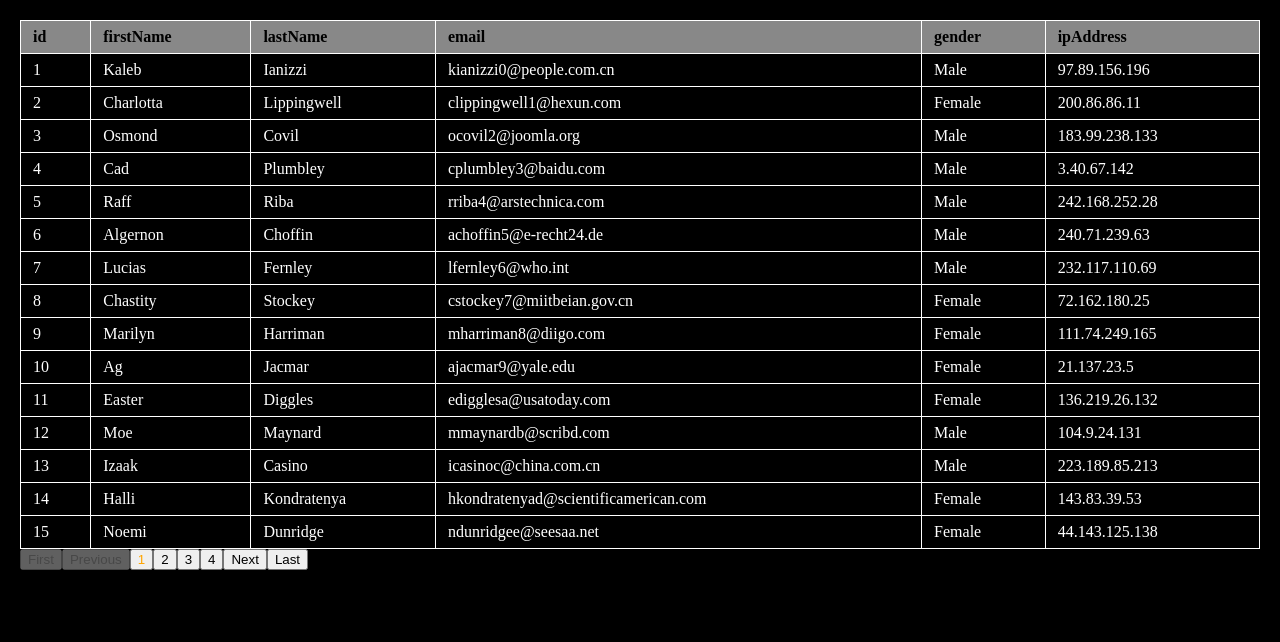
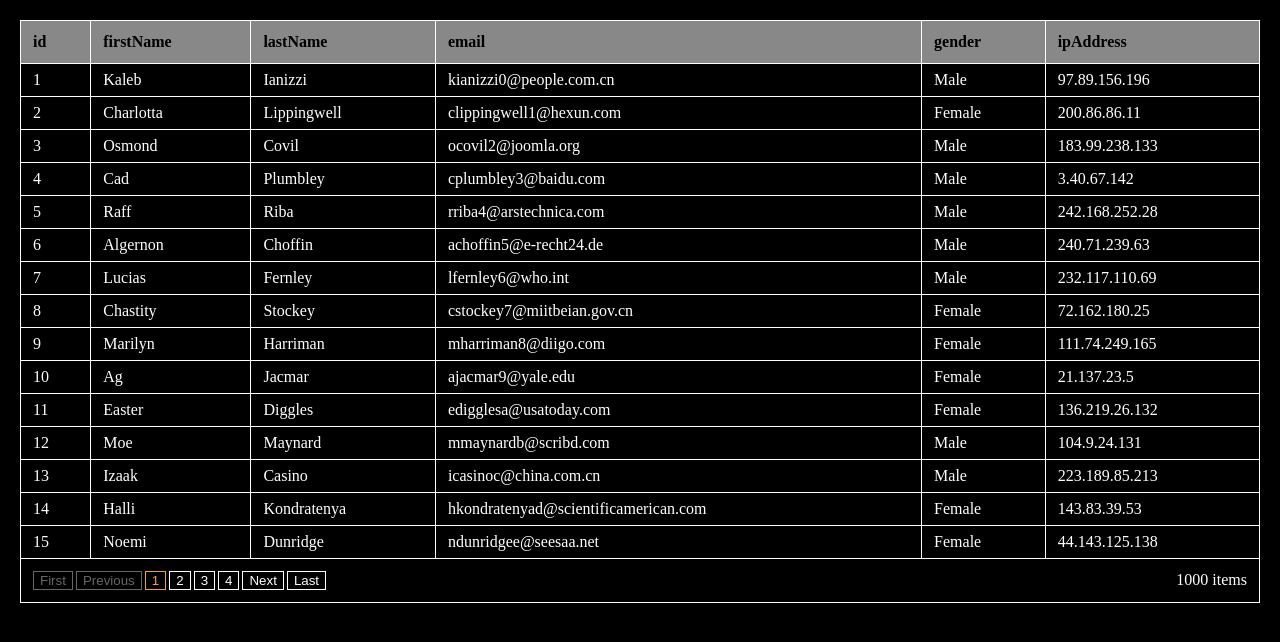
Before and after one commit to nruffing/data-grid-vue, a Vue app: page / in a window 1280 px wide. Shown: the top 642 px of the page. Built offline with nearby package versions, Linux system fonts and the light colour scheme.

Commit message:
page nav styles

```diff
--- a/src/components/DataGridVue.vue
+++ b/src/components/DataGridVue.vue
@@ -16,11 +16,14 @@
         </td>
       </tr>
     </table>
-    <PageNavigation
-      v-if="paged"
-      v-model:current-page="currentPage"
-      v-model:page-size="pageSize"
-      :total-items="totalItems" />
+    <div class="dgv-footer">
+      <PageNavigation
+        v-if="paged"
+        v-model:current-page="currentPage"
+        v-model:page-size="pageSize"
+        :total-items="totalItems" />
+      <span class="dgv-total-items">{{ totalItems }} items</span>
+    </div>
   </div>
 </template>
 
--- a/src/styles/DataGridVueDark.css
+++ b/src/styles/DataGridVueDark.css
@@ -4,47 +4,117 @@
   --dgv-cell-border: 1px solid rgb(255, 255, 255);
   --dgv-cell-font-size: 16px;
 
+
   --dgv-header-text-color: rgb(0, 0, 0);
   --dgv-header-background: rgb(136, 136, 136);
+  --dgv-header-padding: 12px;
   --dgv-header-font-size: 18px;
   --dgv-header-font-weight: bold;
   --dgv-header-border: 1px solid rgb(255, 255, 255);
 
-  --dgv-active-page-color: orange;
+
+  --dgv-footer-text-color: rgb(255, 255, 255);
+  --dgv-footer-background: transparent;
+  --dgv-footer-padding: 12px;
+  --dgv-footer-font-size: 18px;
+  --dgv-footer-font-weight: normal;
+  --dgv-footer-border: 1px solid rgb(255, 255, 255);
+  --dgv-footer-border-top: none;
+
+
+  --dgv-nav-button-text-color: rgb(255, 255, 255);
+  --dgv-nav-button-border: 1px solid rgb(255, 255, 255);
+  --dgv-nav-button-background: transparent;
+
+  --dgv-nav-button-disabled-opacity: 0.4;
+
+  --dgv-nav-button-active-color: rgb(237, 166, 34);
+  --dgv-nav-button-active-border: 1px solid rgb(237, 166, 34);
+  --dgv-nav-button-active-background: transparent;
+
+  --dgv-nav-button-hover-color: rgb(0, 0, 0);
+  --dgv-nav-button-hover-border: 1px solid rgb(237, 166, 34);
+  --dgv-nav-button-hover-background: rgb(237, 166, 34);
 }
 
-.dgv-data-grid-container {
-  color: var(--dgv-cell-text-color);
-}
 
+/**** Data Grid ****/
 .dgv-data-grid {
   border-collapse: collapse;
 }
 
+  /**** Full Width ****/
+  .dgv-data-grid-container.dgv-full-width {
+    display: flex;
+    flex-direction: column;
+  }
+
+
+/**** Header ****/
 .dgv-data-grid .dgv-data-grid-header-row td {
   color: var(--dgv-header-text-color);
+  padding: var(--dgv-header-padding);
   background-color: var(--dgv-header-background);
   font-weight: var(--dgv-header-font-weight);
   font-size: var(--header-font-size);
   border: var(--dgv-header-border);
 }
 
+.dgv-data-grid-header-row > td.sortable {
+  cursor: pointer;
+}
+
+
+/**** Cell ****/
 .dgv-data-grid td {
+  color: var(--dgv-cell-text-color);
   padding: var(--dgv-cell-padding);
   font-size: var(--dgv-font-size);
   border: var(--dgv-cell-border);
 }
 
-.dgv-selected-page {
-  color: var(--dgv-active-page-color);
+
+/**** Footer ****/
+.dgv-footer {
+  color: var(--dgv-footer-text-color);
+  padding: var(--dgv-footer-padding);
+  background-color: var(--dgv-footer-background);
+  font-weight: var(--dgv-footer-font-weight);
+  font-size: var(--footer-font-size);
+  border: var(--dgv-footer-border);
+  border-top: var(--dgv-footer-border-top);
+  display: flex;
+  flex-direction: row;
+  justify-content: space-between;
 }
 
-.dgv-data-grid-header-row > td.sortable {
-  cursor: pointer;
-}
+  /**** Page Navigation ****/
+  .dgv-page-navigation {
+    display: flex;
+    flex-direction: row;
+    gap: 3px;
+  }
 
-/**** Full Width ****/
-.dgv-data-grid-container.dgv-full-width {
-  display: flex;
-  flex-direction: column;
-}
+  .dgv-page-navigation button {
+    cursor: pointer;
+    color: var(--dgv-nav-button-text-color);
+    border: var(--dgv-nav-button-border);
+    background: var(--dgv-nav-button-background);
+  }
+
+  .dgv-page-navigation button:disabled {
+    opacity: var(--dgv-nav-button-disabled-opacity);
+    cursor: not-allowed;
+  }
+
+  .dgv-page-navigation button:hover:not(:disabled) {
+    color: var(--dgv-nav-button-hover-color);
+    border: var(--dgv-nav-button-hover-border);
+    background: var(--dgv-nav-button-hover-background);
+  }
+
+  .dgv-page-navigation button.dgv-selected-page {
+    color: var(--dgv-nav-button-active-color);
+    border: var(--dgv-nav-button-active-border);
+    background: var(--dgv-nav-button-active-background);
+  }
```
